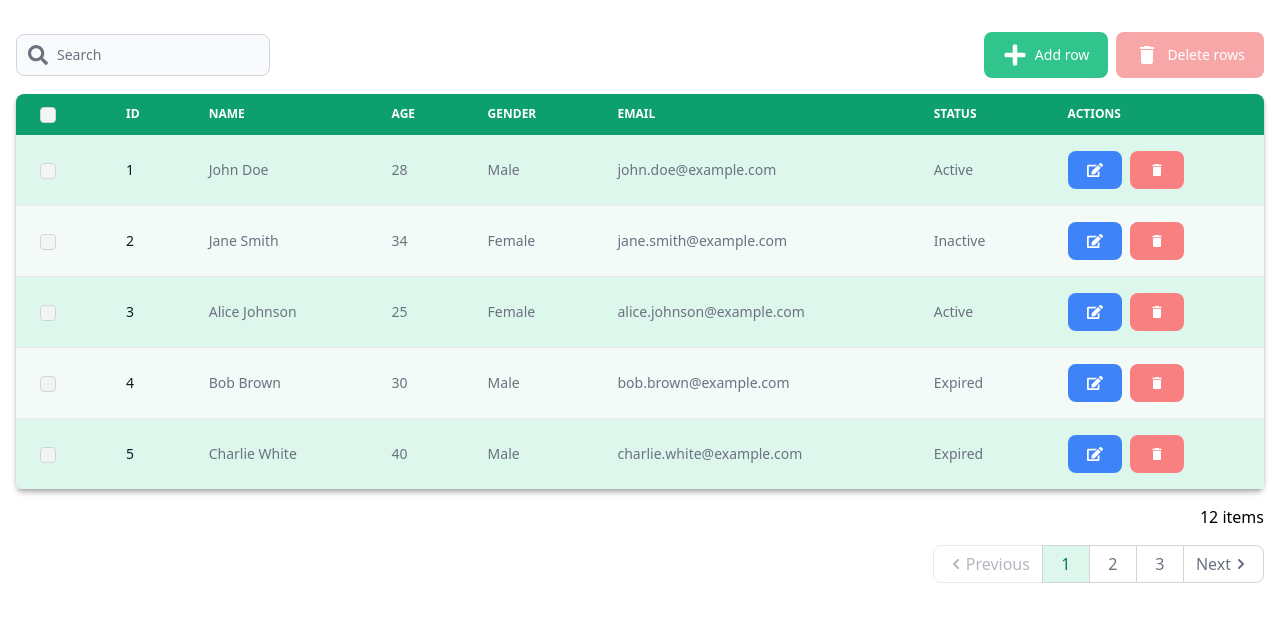
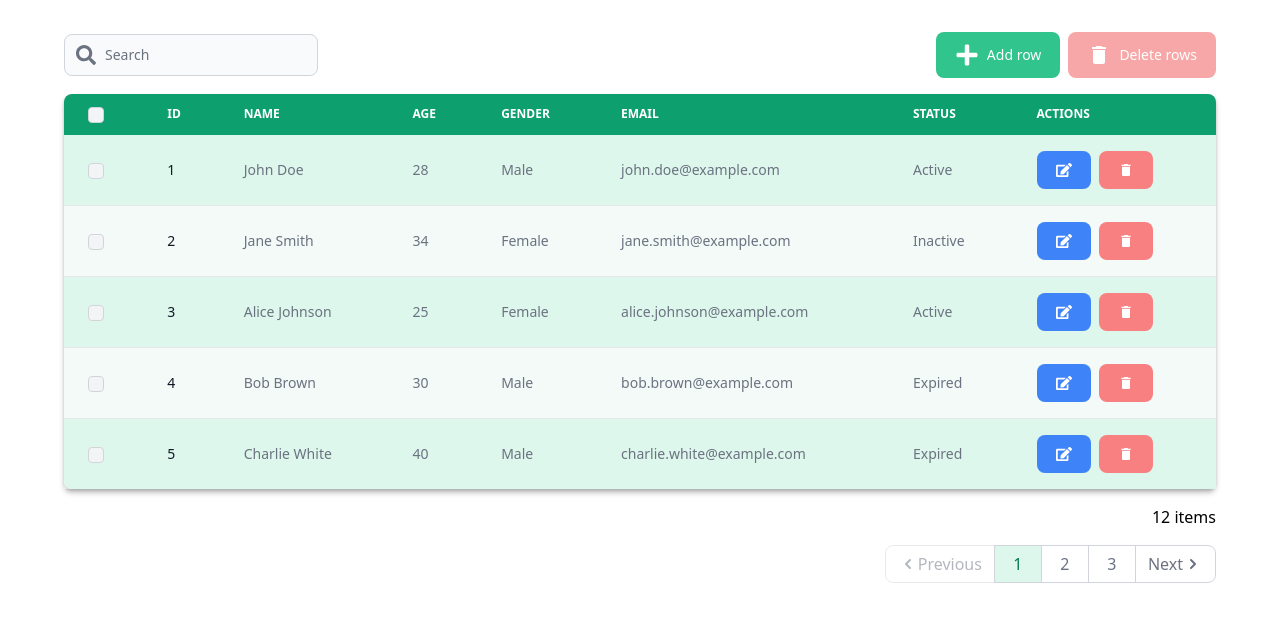
Before and after one commit to npq-thien/table-flowbite, a React (Create React App) app: page / in a window 1280 px wide. Shown: the top 622 px of the page. Built offline with nearby package versions, Linux system fonts and the light colour scheme.

Commit message:
done sorting

```diff
--- a/src/App.js
+++ b/src/App.js
@@ -3,7 +3,7 @@ import "./index.css";
 
 function App() {
   return (
-    <div>
+    <div className="mx-12">
       <TableData />
     </div>
   );
--- a/src/components/TableData.jsx
+++ b/src/components/TableData.jsx
@@ -13,7 +13,13 @@ import {
 } from "flowbite-react";
 import React, { useEffect, useState } from "react";
 import { MdDelete } from "react-icons/md";
-import { FaSearch, FaEdit, FaPlus } from "react-icons/fa";
+import {
+  FaSearch,
+  FaEdit,
+  FaPlus,
+  FaArrowDown,
+  FaArrowUp,
+} from "react-icons/fa";
 import { rowData as initialRowData } from "../constants/data";
 import DeleteRowPopup from "./DeleteRowPopup";
 import EditRowPopup from "./EditRowPopup";
@@ -21,6 +27,33 @@ import {
   customPaginationTheme,
   customTableTheme,
 } from "../constants/customTheme";
+
+const columns = [
+  {
+    key: "id",
+    label: "Id",
+  },
+  {
+    key: "name",
+    label: "Name",
+  },
+  {
+    key: "age",
+    label: "Age",
+  },
+  {
+    key: "gender",
+    label: "Gender",
+  },
+  {
+    key: "email",
+    label: "Email",
+  },
+  {
+    key: "status",
+    label: "Status",
+  },
+];
 
 const TableData = () => {
   const [itemsPerPage, setItemsPerPage] = useState(5);
@@ -36,6 +69,10 @@ const TableData = () => {
   const [rowData, setRowData] = useState(initialRowData);
   const [filteredRows, setFilteredRows] = useState(rowData); // this state for search, sort, filter
   const [paginationRows, setPaginationRows] = useState(filteredRows); // for pagination, depends on filtered row
+  const [sortProps, setSortProps] = useState({
+    direction: null,
+    column: null,
+  });
 
   // Pagination
   const onPageChange = (page) => setCurrentPage(page);
@@ -97,7 +134,6 @@ const TableData = () => {
   };
 
   const handleDeleteMultipleRows = () => {
-    // setListDeletedName(selectedRows.map((index) => rowData[index].name));
     setListDeletedName(
       rowData
         .filter((row) => selectedRows.includes(row.id)) // Filter rows where the ID is in selectedRows
@@ -161,7 +197,25 @@ const TableData = () => {
   };
 
   // Sort
+  const handleSortData = (key) => {
+    let direction = "asc";
 
+    if (sortProps.column === key && sortProps.direction === "asc")
+      direction = "desc";
+    else if (sortProps.column === key && sortProps.direction === "desc")
+      direction = null;
+
+    setSortProps({ column: key, direction: direction });
+    if (direction) {
+      const sortedData = [...rowData].sort((a, b) => {
+        if (a[key] < b[key]) return direction === "asc" ? -1 : 1;
+        if (a[key] > b[key]) return direction === "asc" ? 1 : -1;
+        return "";
+      });
+      setRowData(sortedData);
+      // console.log("sorted", sortProps.column, direction, sortedData);
+    }
+  };
 
   return (
     <div className="p-4 overflow-x-auto">
@@ -213,12 +267,23 @@ const TableData = () => {
               checked={selectedRows.length === rowData.length}
             />
           </Table.HeadCell>
-          <TableHeadCell>ID</TableHeadCell>
-          <TableHeadCell>Name</TableHeadCell>
-          <TableHeadCell>Age</TableHeadCell>
-          <TableHeadCell>Gender</TableHeadCell>
-          <TableHeadCell>Email</TableHeadCell>
-          <TableHeadCell>Status</TableHeadCell>
+          {columns.map((item) => {
+            // console.log("asda", sortProps);
+            return (
+              <TableHeadCell key={item.key}>
+                <div
+                  className="flex items-center gap-4 cursor-pointer"
+                  onClick={() => handleSortData(item.key)}
+                >
+                  {item.label}
+                  {sortProps.column === item.key &&
+                    sortProps.direction === "desc" && <FaArrowDown />}
+                  {sortProps.column === item.key &&
+                    sortProps.direction === "asc" && <FaArrowUp />}
+                </div>
+              </TableHeadCell>
+            );
+          })}
           <TableHeadCell>Actions</TableHeadCell>
         </TableHead>
         <TableBody className="divide-y">
@@ -239,7 +304,7 @@ const TableData = () => {
                 {row.id}
               </TableCell>
               <TableCell>{row.name}</TableCell>
-              <TableCell>{Number(row.age)}</TableCell>
+              <TableCell>{row.age}</TableCell>
               <TableCell>{row.gender}</TableCell>
               <TableCell>{row.email}</TableCell>
               <TableCell>{row.status}</TableCell>
```
